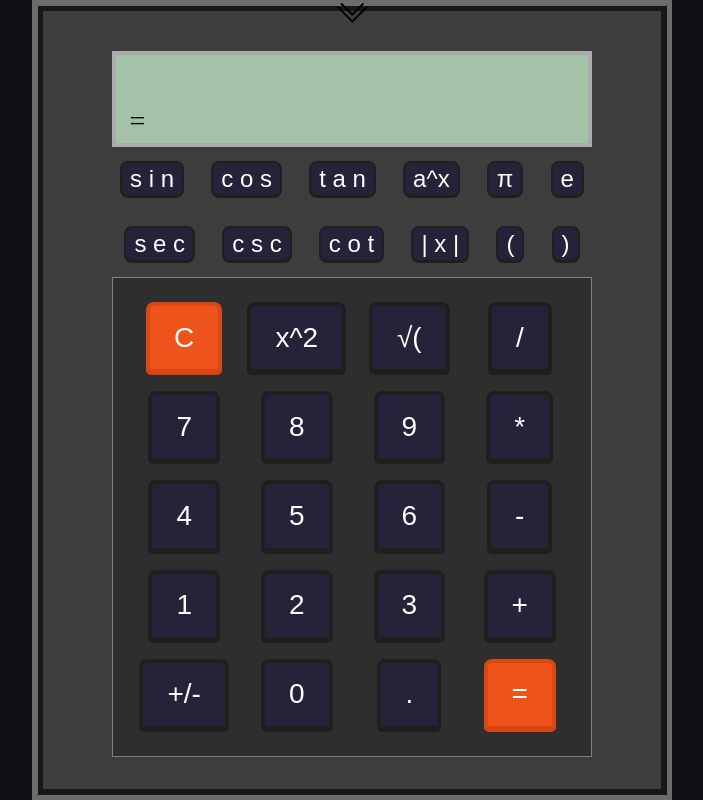
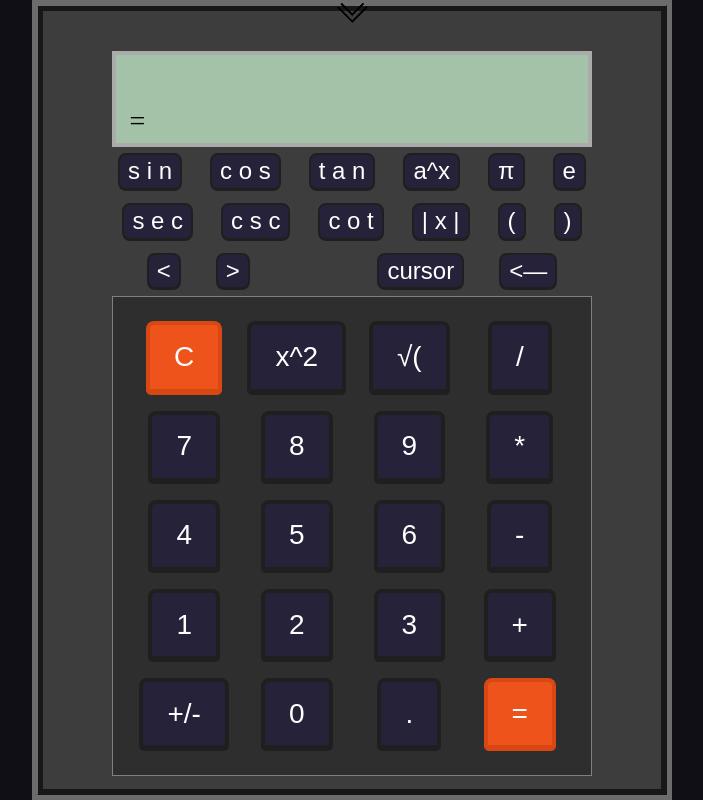
Before and after one commit to bthol/GoodEval, a Django app: page / in a window 1280 px wide. Shown: the whole page, without its empty margins (288-991 px from the left). Run offline with Django 5.2, Linux system fonts and the light colour scheme.

Commit message:
cursor mode + backspace

```diff
--- a/app/templates/index.html
+++ b/app/templates/index.html
@@ -39,7 +39,7 @@
             </div>
         </div>
 
-        <div class="btns">
+        <div class="btns"> <!-- wrapper element for listener -->
             <div class="top-button-container">
                 <button id="btn-sine" class="trigonomic top-button">s i n</button>
                 <button id="btn-cosine" class="trigonomic top-button">c o s</button>
@@ -54,15 +54,25 @@
                 <button id="btn-cosecant" class="trigonomic top-button">c s c</button>
                 <button id="btn-cotangent" class="trigonomic top-button">c o t</button>
                 <button id="btn-absolute-value" class="operation top-button">| x |</button>
-                <!-- html entity codes used for paren text -->
-                <button id="btn-paren-open" class="special top-button">&#40</button>
-                <button id="btn-paren-close" class="special top-button">&#41</button>
+                <button id="btn-paren-open" class="special top-button">&#40;</button> <!-- html entity code for: "("-->
+                <button id="btn-paren-close" class="special top-button">&#41;</button> <!-- html entity code for: ")"-->
+            </div>
+
+            <div class="top-button-container">
+                <div>
+                    <button id="btn-cursor-backward" class="cursor top-button">&lt;</button> <!-- html entity code for: ">"-->
+                    <button id="btn-cursor-forward" class="cursor top-button">&gt;</button> <!-- html entity code for: "<"-->
+                </div>
+                <div>
+                    <button id="btn-cursor-mode" class="cursor top-button">cursor</button>
+                    <button id="btn-cursor-backspace" class="cursor top-button">&lt;—</button> <!-- html entity code for: "<" ; alt code 0151: "—" -->
+                </div>
             </div>
 
             <div class="bottom-button-container">
                 <button id="btn-clear" class="special grid-start button orange">C</button>
                 <button id="btn-squared" class="operation grid-start button normal">x^2</button>
-                <button id="btn-root" class="operation button normal">√&#40</button>
+                <button id="btn-root" class="operation button normal">√&#40;</button> <!-- html entity code for: "(" ; alt code 251: "√"-->
                 <button id="btn-num9" class="numpad grid-start button normal">9</button>
                 <button id="btn-num8" class="numpad grid-start button normal">8</button>
                 <button id="btn-num7" class="numpad grid-start button normal">7</button>
--- a/static/scripts/strGen.js
+++ b/static/scripts/strGen.js
@@ -1,9 +1,9 @@
 console.log('String Generator Script Loaded.');
 
 // Development Plan
-//  - in updateProblem function, create a new dom element for every character + correct layout
 //  - editable problem (rather than entering it perfectly or clearing)
 //      - add backspace button that removes last charater and updates
+//      - add forward and back button, defaulting to end, for navigating through problem
 //  - Semenatic colorization for parenthesis to ensure equal number of opening and closing
 //      - reden opening parens starting from last to indicate the need for closing parens
 //  -
@@ -13,23 +13,91 @@ const Q = document.querySelector('#screen-content');
 const A = document.querySelector('#screen-answer');
 
 // Data Strcutures
+// object for evaluation request
 let input = {
     'problem': '',
     'use_logs': '0', // 1 activates logs && 0 deactivates logs
 }
 
+// char structure for problem
 let problem = [];
 
 function updateProblem(problem) {
+    // clear problem in display
     Q.innerHTML = '';
     let string = '';
     for (let i = 0; i < problem.length; i++) {
+        // compile string
         string += problem[i];
+        // build element
         const div = document.createElement('div');
         div.innerText = problem[i];
+        // lay element
         Q.appendChild(div);
     }
     input.problem = string;
+    cursorDefault();
+};
+
+// CURSOR MODE
+let cursorMode = false;
+let cursorModeToggled = false;
+let cursorIdx = 0;
+let cursorModeCache = {};
+
+function cursorDefault() {
+    // default cursor position to end
+    if (!cursorMode) {
+        cursorIdx = problem.length - 1;
+    }
+};
+
+function cursorContinue() {
+    // run on cursor nav buttons
+    // bipass if cursor mode activated through toggle
+    if (!cursorModeToggled) {
+        cursorMode = true;
+        clearTimeout(cursorModeCache);
+        cursorModeCache = setTimeout(() => {
+            // discontinue cursor mode
+            console.log("cursor mode discontinued");
+            cursorMode = false;
+            cursorDefault();
+        }, 1000); // 1 second timeout
+    }
+};
+
+function toggleCursorMode() {
+    cursorMode = !cursorMode;
+    cursorModeToggled = cursorMode;
+    if (!cursorMode) {
+        // discontinue cursor mode
+        console.log("cursor mode off");
+        clearTimeout(cursorModeCache);
+    }
+};
+
+function cursorBack() {
+    const len = problem.length;
+    if (len > 0 && cursorIdx - 1 > 0) {
+        cursorIdx -= 1;
+    }
+};
+
+function cursorForward() {
+    const len = problem.length;
+    if (len > 0 && cursorIdx + 1 < len) {
+        cursorIdx += 1;
+    }
+};
+
+function backspace(problem) {
+    const len = problem.length;
+    if (len > 0) {
+        problem.splice(cursorIdx, 1);
+        cursorIdx -= 1;
+        updateProblem(problem);
+    }
 };
 
 // string validation
@@ -120,7 +188,7 @@ function validOp(problem) {
     return validity;
 };
 
-// general purpose debounce
+// debounce evaluate requests
 let debounceCache = {};
 function debounce(funct, deference) {
     console.log('debounced');
@@ -141,13 +209,13 @@ async function evaluate() {
 
 // User Interface Control
 const btns = document.querySelector('.btns');
+// single listener on wrap element for event delegation
 btns.addEventListener('click', (e) => {
-    // single listener on wrap element for event delegation
+    // exclude the container elements
     if (e.target.classList[0] !== 'top-button-container' && e.target.classList[0] !== 'bottom-button-container') {
-        // exclude the container elements
+        // get target info
         const type = e.target.classList[0];
         const id = e.target.id;
-
         // reduce number of tests by testing types
         // tested from largest to smallest number of members in type
         // member ids tested from most to least estimated frequency of usage
@@ -308,10 +376,35 @@ btns.addEventListener('click', (e) => {
                 }
                 updateProblem(problem);
             } else if (id === 'btn-paren-open') {
+                console.log('(');
                 problem.push('(');
                 updateProblem(problem);
             } else if (id === 'btn-paren-close') {
+                console.log(')');
                 problem.push(')');
+                updateProblem(problem);
+            }
+
+        } else if (type === 'cursor') {
+            if (id === 'btn-cursor-backspace') {
+                console.log('<—');
+                cursorContinue();
+                // remove character at current index
+                backspace(problem);
+                updateProblem(problem);
+            } else if (id === 'btn-cursor-mode') {
+                console.log("cursor mode toggled");
+                toggleCursorMode();
+                // activate cursor mode
+            } else if (id === 'btn-cursor-forward') {
+                console.log('>');
+                cursorContinue();
+                // move cursor forward 1 index
+                updateProblem(problem);
+            } else if (id === 'btn-cursor-backward') {
+                console.log('<');
+                cursorContinue();
+                // move cursor backward 1 index
                 updateProblem(problem);
             }
         }
--- a/static/stylesheets/index.css
+++ b/static/stylesheets/index.css
@@ -147,13 +147,12 @@ nav {
 .top-button-container {
     display: flex;
     justify-content: center;
-    align-items: center;
 }
 
 .top-button {
     position: relative;
     padding: .3vmin 1vmin;
-    margin: 1.7vmin;
+    margin: .75vmin 1.75vmin;
     border-radius: 1vmin;
     cursor: pointer;
     font-size: 3vmin;
```
